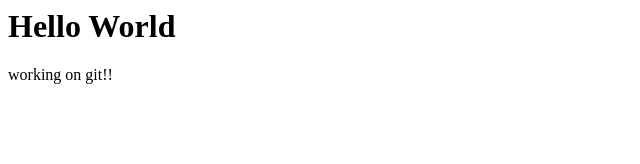
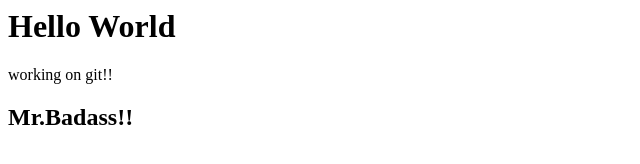
Before and after one commit to Visionaryof02171993/GitGitHubMasterclass, a plain HTML site: page index.html in a window 1280 px wide. Shown: the whole page, without its empty margins (0-640 px from the left). Drawn offline with Linux system fonts and the light colour scheme.

Commit message:
added mr.badass within a h2 header

```diff
--- a/index.html
+++ b/index.html
@@ -3,3 +3,4 @@
 <div>
     <p>working on git!!</p>
 </div>
+<h2>Mr.Badass!!</h2>
```
